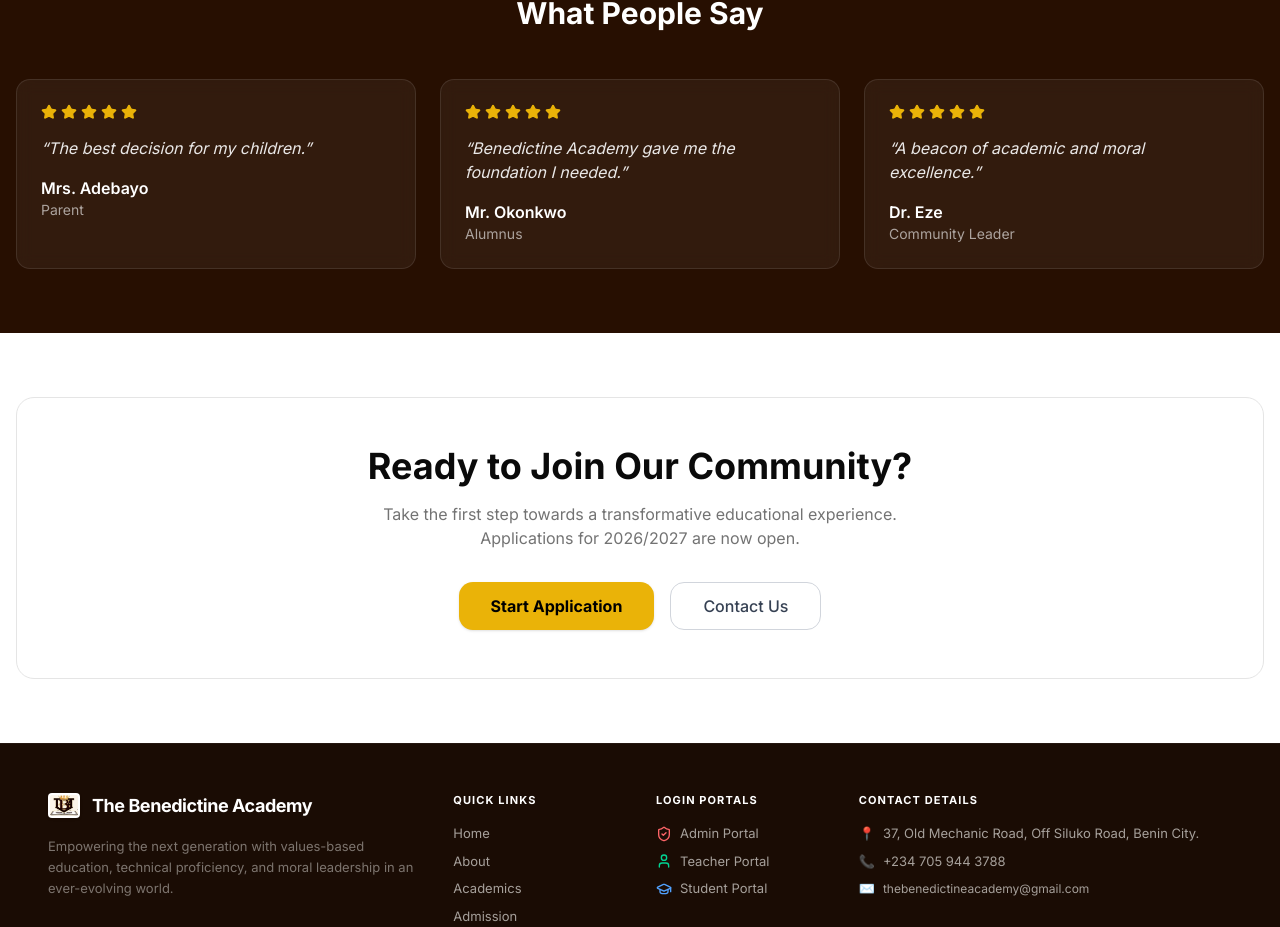
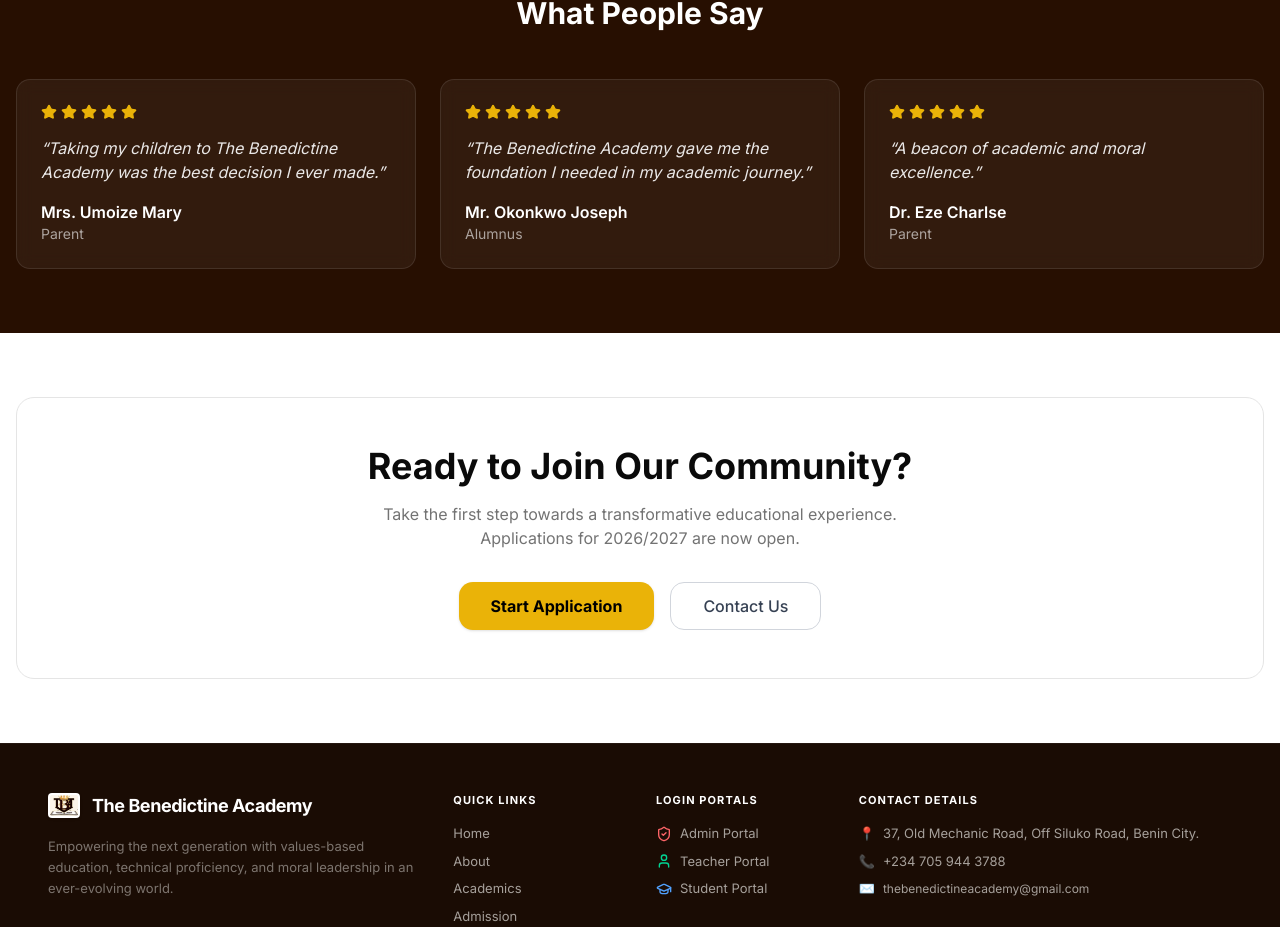
Before and after one commit to MaryGrace-lab/the-benedictine, a Next.js app: page / in a window 1280 px wide. Shown: the part 1752-2679 px from the top of the page. Built offline with nearby package versions, Linux system fonts and the light colour scheme.

Commit message:
change testi

```diff
--- a/app/(public)/_data/homepage.ts
+++ b/app/(public)/_data/homepage.ts
@@ -74,18 +74,18 @@
 
 export const homeTestimonials: HomeTestimonial[] = [
   {
-    name: 'Mrs. Adebayo',
+    name: 'Mrs. Umoize Mary',
     role: 'Parent',
-    content: 'The best decision for my children.',
+    content: 'Taking my children to The Benedictine Academy was the best decision I ever made.',
   },
   {
-    name: 'Mr. Okonkwo',
+    name: 'Mr. Okonkwo Joseph',
     role: 'Alumnus',
-    content: 'Benedictine Academy gave me the foundation I needed.',
+    content: 'The Benedictine Academy gave me the foundation I needed in my academic journey.',
   },
   {
-    name: 'Dr. Eze',
-    role: 'Community Leader',
+    name: 'Dr. Eze Charlse',
+    role: 'Parent',
     content: 'A beacon of academic and moral excellence.',
   },
 ];
```
